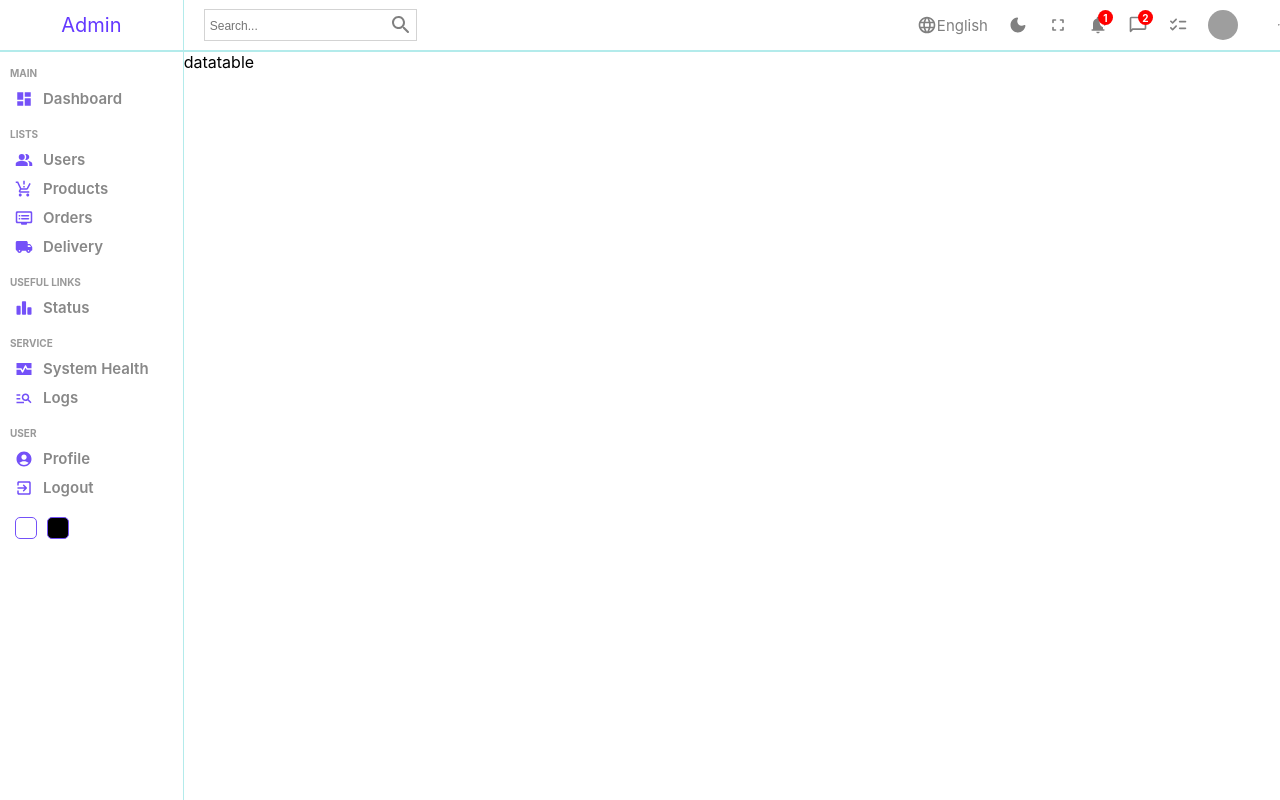
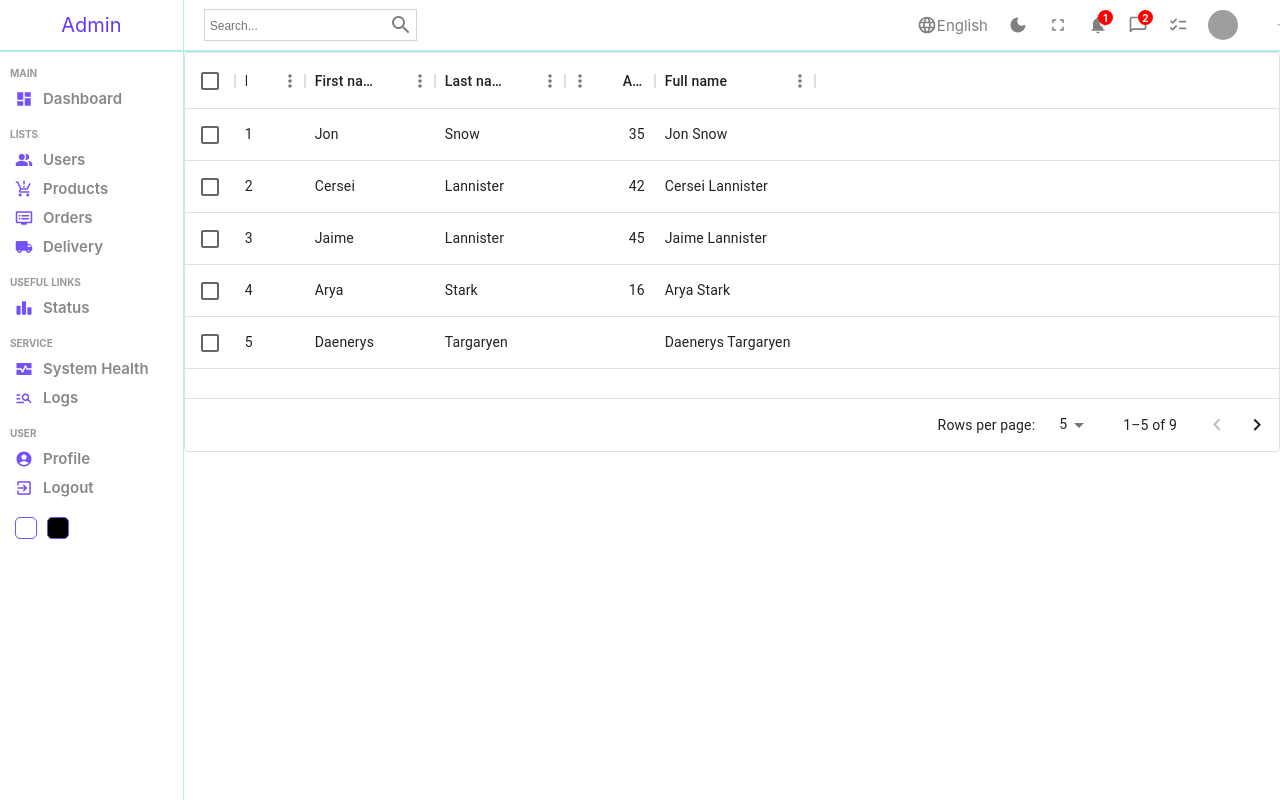
Before and after one commit to abimekonnen/admin-ui, a React (Create React App) app: page /users in a window 1280 px wide. Built offline with nearby package versions, Linux system fonts and the light colour scheme; grey boxes are pictures that could not be loaded.

Commit message:
datatable added on users page  phase 1

```diff
--- a/package.json
+++ b/package.json
@@ -4,7 +4,11 @@
   "private": true,
   "dependencies": {
     "@emailjs/browser": "^3.11.0",
+    "@emotion/react": "^11.11.1",
+    "@emotion/styled": "^11.11.0",
     "@mui/icons-material": "^5.15.0",
+    "@mui/material": "^5.15.1",
+    "@mui/x-data-grid": "^6.18.5",
     "@testing-library/jest-dom": "^5.17.0",
     "@testing-library/react": "^13.4.0",
     "@testing-library/user-event": "^13.5.0",
--- a/src/components/datatable/Datatable.jsx
+++ b/src/components/datatable/Datatable.jsx
@@ -1,11 +1,56 @@
 import "./Datatable.scss"
 import  React from 'react';
+import { DataGrid, GridColDef, GridValueGetterParams } from '@mui/x-data-grid';
 
+const columns = [
+    { field: 'id', headerName: 'ID', width: 70 },
+    { field: 'firstName', headerName: 'First name', width: 130 },
+    { field: 'lastName', headerName: 'Last name', width: 130 },
+    {
+      field: 'age',
+      headerName: 'Age',
+      type: 'number',
+      width: 90,
+    },
+    {
+      field: 'fullName',
+      headerName: 'Full name',
+      description: 'This column has a value getter and is not sortable.',
+      sortable: false,
+      width: 160,
+      valueGetter: (params) =>
+        `${params.row.firstName || ''} ${params.row.lastName || ''}`,
+    },
+  ];
+
+  const rows = [
+    { id: 1, lastName: 'Snow', firstName: 'Jon', age: 35 },
+    { id: 2, lastName: 'Lannister', firstName: 'Cersei', age: 42 },
+    { id: 3, lastName: 'Lannister', firstName: 'Jaime', age: 45 },
+    { id: 4, lastName: 'Stark', firstName: 'Arya', age: 16 },
+    { id: 5, lastName: 'Targaryen', firstName: 'Daenerys', age: null },
+    { id: 6, lastName: 'Melisandre', firstName: null, age: 150 },
+    { id: 7, lastName: 'Clifford', firstName: 'Ferrara', age: 44 },
+    { id: 8, lastName: 'Frances', firstName: 'Rossini', age: 36 },
+    { id: 9, lastName: 'Roxie', firstName: 'Harvey', age: 65 },
+  ];
 
 const Datatable = () => {
   return (
     <div className="datatable">
-            datatable
+        <div style={{ height: 400, width: '100%' }}>
+            <DataGrid
+                rows={rows}
+                columns={columns}
+                initialState={{
+                pagination: {
+                paginationModel: { page: 0, pageSize: 5 },
+                },
+                }}
+                pageSizeOptions={[5, 10]}
+                checkboxSelection
+            />
+        </div>
     </div>
   )
 }
```
Also changed, not shown: 1 other file (tests, documents, lock files or other folders).
